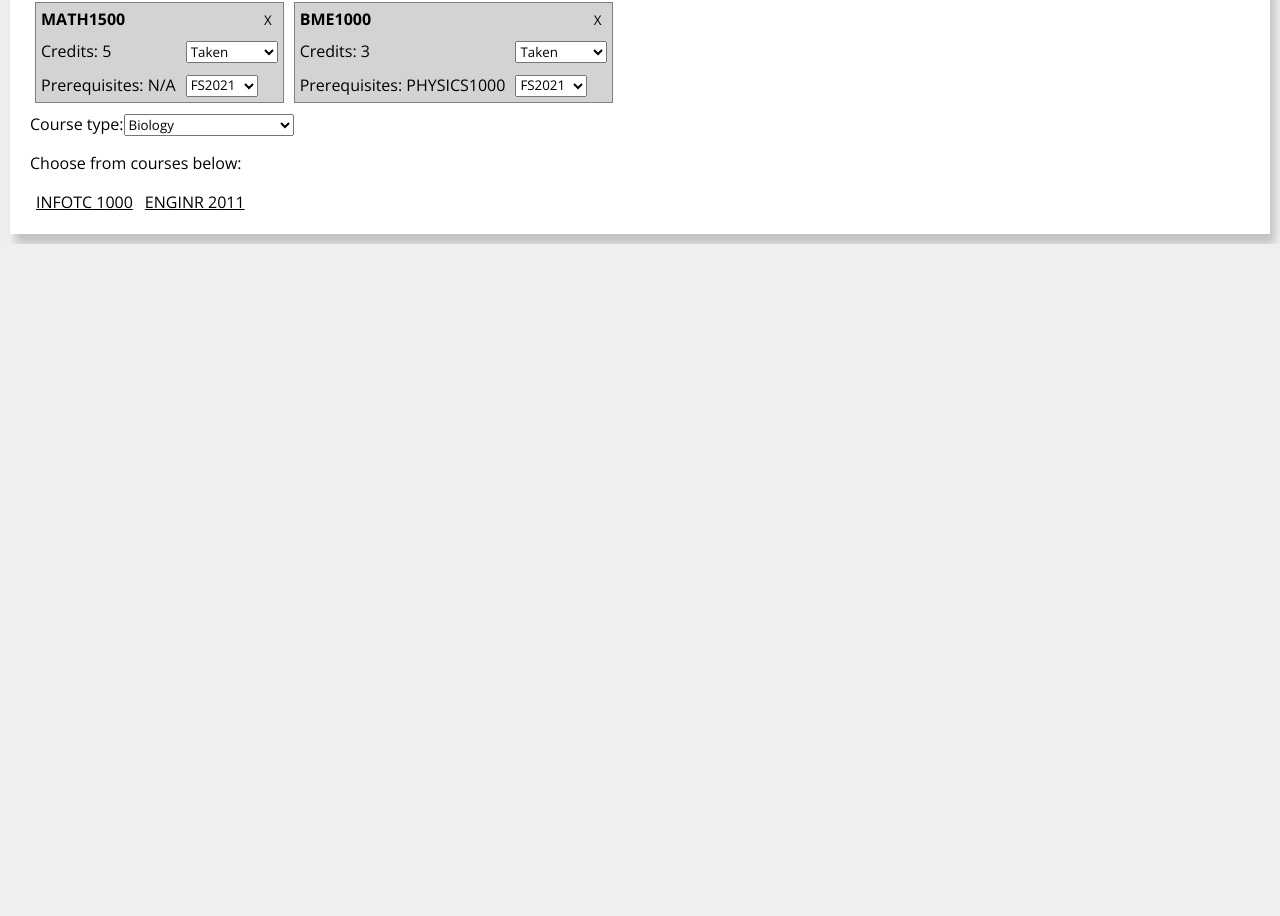
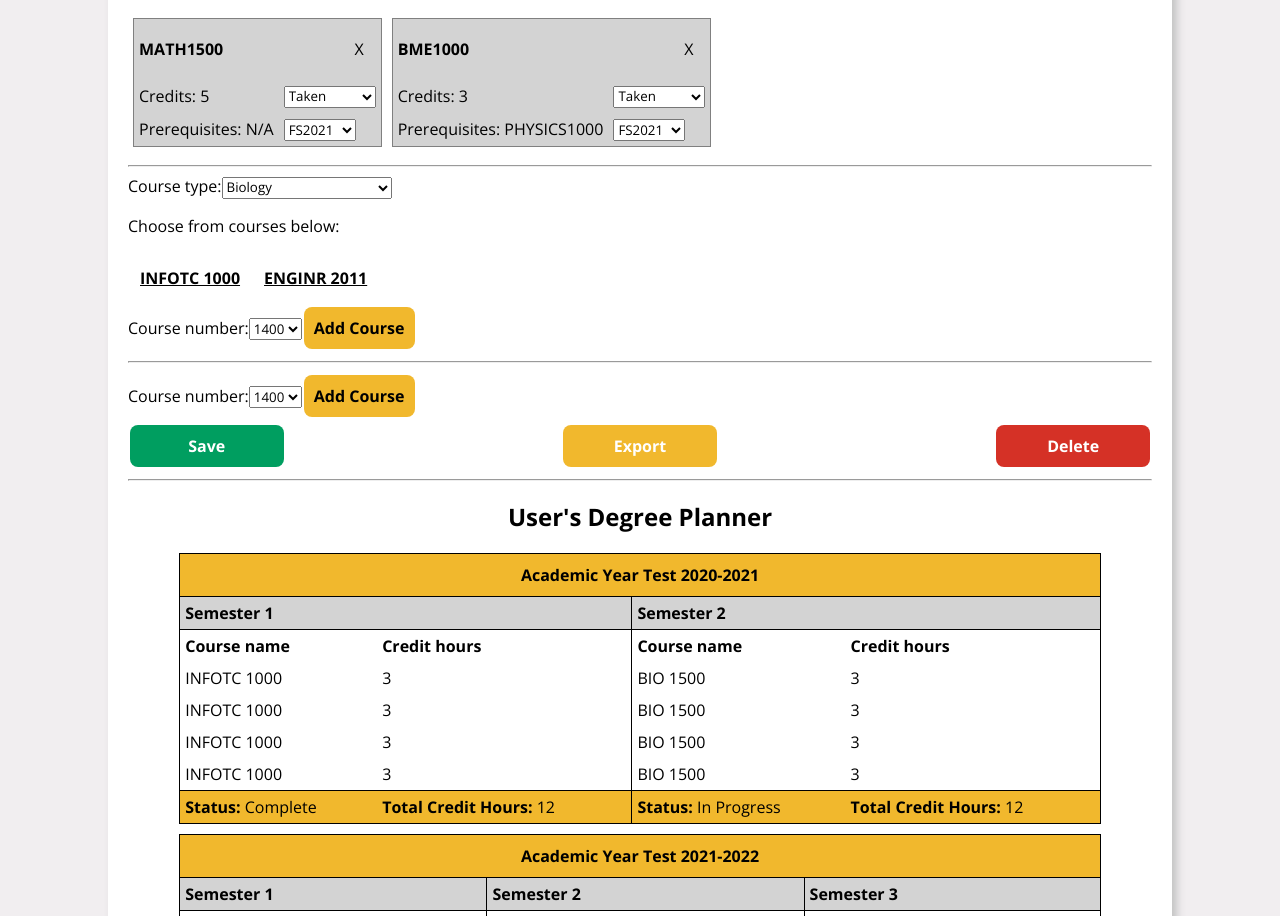
Before and after one commit to pkanGitHub/degree-audit-planner, a React (Create React App) app: page /audit in a window 1280 px wide. Shown: the part 657-1573 px from the top of the page. Before the commit the page ends 901 px from the top, so only its background shows below. Built offline with nearby package versions, Linux system fonts and the light colour scheme.

Commit message:
planner done

```diff
--- a/src/components/requiredChoice.jsx
+++ b/src/components/requiredChoice.jsx
@@ -3,10 +3,9 @@ import "../styles/audit.css"
 
 
 const RequiredChoice = ({key, classId, creditHours, preReq, removeClass}) => {
-
     return (
         <div id="choiceCourse">
-            <table>
+            <table className="courseTable">
 
                 <tr>
                     <th>{classId}</th>
@@ -34,7 +33,7 @@ const RequiredChoice = ({key, classId, creditHours, preReq, removeClass}) => {
                         Prerequisites: {preReq}
                     </td>
                     <td>
-                        <select className="requiredCourseSelect">
+                        <select className="requiredCourseSelect" name="semesterSelect" >
                             <option value='FS2021'>FS2021</option>
                             <option value='SP2022'>SP2022</option>
                             <option value='SM2022'>SM2022</option>
--- a/src/components/requiredCourse.jsx
+++ b/src/components/requiredCourse.jsx
@@ -3,7 +3,7 @@ import "../styles/audit.css"
 const RequiredCourse = ({key, classId, creditHours, preReq}) => {
     return(
         <div id="requiredCourse">
-            <table>
+            <table className="courseTable">
                 <tr>
                     <th colSpan={2}>{classId}</th>
                 </tr>
@@ -21,7 +21,7 @@ const RequiredCourse = ({key, classId, creditHours, preReq}) => {
                 </tr>
                 <tr>
                     <td>
-                        Prerequisites:{preReq}
+                        Prerequisites: {preReq}
                     </td>
                     <td>
                         <select className="requiredCourseSelect">
--- a/src/pages/audit.jsx
+++ b/src/pages/audit.jsx
@@ -3,13 +3,19 @@ import RequiredChoice from "../components/requiredChoice"
 import RequiredCourse from "../components/requiredCourse"
 import ClassInfo from "../components/classInfoPopup";
 import { useState } from "react";
-import { type } from "@testing-library/user-event/dist/type";
 
 const Audit = () => {
     const [selectCourseType, setCourseType] = useState('');
     const handleSelect=(e)=>{
         setCourseType(e.target.value)
     }
+
+    const [selectNumber, setNumber] = useState('');
+    const handleNumberSelect=(e)=>{
+        setNumber(e.target.value)
+    }
+    const courseNumber = [1400, 1500, 2000, 2050]
+
 
     // this makes the selection dynamic and allows other options to be passed through, used specifically for database data and flexibility
     const [selectType, setType] = useState('');
@@ -47,13 +53,17 @@ const Audit = () => {
 
     const popupClasses = [{className: "INFOTC 1000", classTitle: " Introduction to Information Technology", classDescript: "Introduction to Information Technology introduces the field of Information Technology including foundation experiences and knowledge, the history of digital technologies, emphasis areas in the  program, software engineering, computer networks and the internet, web development, current trends  in technology, career opportunities, and ethical/social issues. Students participate in activities  that introduce students to digital media, digital systems, and software engineering. Students learn to use distributed version control systems and how to work on collaborative teams.", creditHours: "3", preReq: "N/A", lastOffered: "Fall 2023"}, {className: "ENGINR 2011", classTitle: "Engineering Leadership and Strategic Communication", classDescript: "This course is inspired by the experience and writings of CEO and world-renowned leader David Novak. It is designed to introduce engineering students to the concepts, theory, and practice of engineering leadership. Topics include; effective written and oral communications, presentations, engineering leadership characteristics, individual differences and self-awareness, and developing and building teams. Graded on A-F basis only.", creditHours: "3", preReq: "N/A", lastOffered: "Fall 2023"}];
 
+
     return (
         <body id="fullpage">
-            <div>
-                <button className="transcriptButton">Upload Unoffical Transcript</button>
+            <div id="header">
+                <button id="transcriptButton">Upload Unoffical Transcript</button>
+                <input type="file"/>
                 <br/>
-                <a href="/tutorial">Need Help?</a>
+                <a href="/tutorial" target="_blank">Need Help?</a>
             </div>
+            <div id='contents'>
+
                 <div id="audit">
                     <div id='enrollmentSelection'>
                         {/* https://www.youtube.com/watch?v=XtS14dXwvwE */}
@@ -80,9 +90,9 @@ const Audit = () => {
                                 <option value={key}>{term[key]}</option>)}
                             </select>
                         </label>
+                        <button>Add another</button>
+                    </div>
                     <hr/>
-                </div>
-
                     <div id="requiredCourses">
                         <h4>General Requirements</h4>
                         {Object.keys(categories).map((key, index)=> (
@@ -97,9 +107,11 @@ const Audit = () => {
                     <hr/>
                     <div id='chooseCourse'>
                         <h4>General Electives</h4>
-                    {classData.map((key, index) => <RequiredChoice key={index} classId={key.classId} creditHours={key.creditHours} preReq={key.preReq} />)}
+                        {classData.map((key, index) => <RequiredChoice key={index} classId={key.classId} creditHours={key.creditHours} preReq={key.preReq}/>)}
 
                     </div>
+                    <hr/>
+                    {/* This is for when you have a large selection of classes choose from, you must go through the course type and then the course number*/}
 
                     <div id='largeClassSelect'>
                         <label>
@@ -113,10 +125,156 @@ const Audit = () => {
                         <p>
                             Choose from {selectCourseType} courses below:
                         </p>
+
+
                         <div id="popupDiv">
                             {popupClasses.map((key, index) => <ClassInfo key={index} className={key.className} classTitle={key.classTitle} classDescript={key.classDescript} creditHours={key.creditHours} preReq={key.preReq} lastOffered={key.lastOffered}/>)}
                         </div>
 
+                        <label>
+                            Course number:
+                            <select id='chooseNumber' onChange={handleNumberSelect}>
+                                    {courseNumber.map((courseNumber) => (
+                                    <option value={courseNumber}>{courseNumber}</option>))}
+                            </select>
+                        </label>
+                        {/* Need to make this where you get the information from thee choose course type and course number and then you submit this to the requiredChoice component */}
+                        <button id='addCourseButton'>Add Course</button>
+
+
+                    </div>
+                    <hr/>
+                    <div id='specifcElective'>
+
+                        <label>
+                            Course number:
+                            <select id='chooseNumber' name='course'>
+                                {courseNumber.map((courseNumber) => (
+                                <option value={courseNumber}>{courseNumber}</option>))}
+                            </select>
+                        </label>
+
+                        <button id='addCourseButton'>Add Course</button>
+
+                    </div>
+
+                    <div id='optionButtons'>
+                        <button id='saveButton'>Save</button>
+                        <button id='exportButton'>Export</button>
+                        <button id='deleteButton'>Delete</button>
+                    </div>
+                </div>
+                <hr/>
+                <div id='planner'>
+                    <h2 id='userPlanner'>User's Degree Planner</h2>
+                    <table id='twoSemesterPlan'>
+                        <tr>
+                            <th colSpan={4} id='tableHeading'>Academic Year Test 2020-2021</th>
+                        </tr>
+                        <tr>
+                            <td colSpan={2} className="semesterHeading">
+                            Semester 1
+                            </td>
+                            <td colSpan={2} className="semesterHeading">
+                            Semester 2
+                            </td>
+                        </tr>
+                        <tr className="courseTableInfo" id="tableDataHeading">
+                            <td>Course name</td>
+                            <td>Credit hours</td>
+                            <td>Course name</td>
+                            <td>Credit hours</td>
+                        </tr>
+                        <tr className="courseTableInfo">
+                            <td>INFOTC 1000</td>
+                            <td>3</td>
+                            <td>BIO 1500</td>
+                            <td>3</td>
+                        </tr>
+                        <tr className="courseTableInfo">
+                            <td>INFOTC 1000</td>
+                            <td>3</td>
+                            <td>BIO 1500</td>
+                            <td>3</td>
+                        </tr>
+                        <tr className="courseTableInfo">
+                            <td>INFOTC 1000</td>
+                            <td>3</td>
+                            <td>BIO 1500</td>
+                            <td>3</td>
+                        </tr>
+                        <tr className="courseTableInfo">
+                            <td>INFOTC 1000</td>
+                            <td>3</td>
+                            <td>BIO 1500</td>
+                            <td>3</td>
+                        </tr>
+                        <tr id='tableSummary'>
+                            <td><b>Status:</b> Complete</td>
+                            <td><b>Total Credit Hours:</b> 12</td>
+                            <td><b>Status:</b> In Progress</td>
+                            <td><b>Total Credit Hours:</b> 12</td>
+                        </tr>
+
+
+                    </table>
+
+                    <table id='threeSemesterPlan'>
+                        <tr>
+                            <th colSpan={6} id='tableHeading'>Academic Year Test 2021-2022</th>
+                        </tr>
+                        <tr>
+                            <td colSpan={2} className="semesterHeading">
+                            Semester 1
+                            </td>
+                            <td colSpan={2} className="semesterHeading">
+                            Semester 2
+                            </td>
+                            <td colSpan={2} className="semesterHeading">
+                            Semester 3
+                            </td>
+                        </tr>
+                        <tr className="courseTableInfo">
+                            <td>BIOME 1000</td>
+                            <td>3</td>
+                            <td>ENGL 1500</td>
+                            <td>3</td>
+                            <td>MATH 1500</td>
+                            <td>3</td>
+                        </tr>
+                        <tr className="courseTableInfo">
+                            <td>BIOME 1000</td>
+                            <td>3</td>
+                            <td>ENGL 1500</td>
+                            <td>3</td>
+                            <td>MATH 1500</td>
+                            <td>3</td>
+                        </tr>
+                        <tr className="courseTableInfo">
+                            <td>BIOME 1000</td>
+                            <td>3</td>
+                            <td>ENGL 1500</td>
+                            <td>3</td>
+                            <td>MATH 1500</td>
+                            <td>3</td>
+                        </tr>
+                        <tr className="courseTableInfo">
+                            <td>BIOME 1000</td>
+                            <td>3</td>
+                            <td>ENGL 1500</td>
+                            <td>3</td>
+                            <td>MATH 1500</td>
+                            <td>3</td>
+                        </tr>
+                        <tr id='tableSummary'>
+                            <td><b>Status:</b> Complete</td>
+                            <td><b>Total Credit Hours:</b> 12</td>
+                            <td><b>Status:</b> In Progress</td>
+                            <td><b>Total Credit Hours:</b> 12</td>
+                            <td><b>Status:</b> Planned</td>
+                            <td><b>Total Credit Hours:</b> 12</td>
+                        </tr>
+                    </table>
                 </div>
             </div>
         </body>
--- a/src/styles/audit.css
+++ b/src/styles/audit.css
@@ -1,20 +1,28 @@
-#audit
+#contents
 {
     background-color: white;
     padding: 20px;
-    margin: 10px;
     box-shadow: 5px 10px 8px #c3c3c3;
+    width: 80%;
+    align-items: center;
+    margin: auto;
+}
+
+#header{
+    text-align: center;
 }
 
 #enrollmentSelection {
     text-align: center;
+    margin: auto;
+    align-items: center;
+    display: flex;
+    justify-content: space-between;
 }
 
 
-.transcriptButton {
+button{
     border: none;
-    background-color: black;
-    color: white;
     padding: 10px;
     text-align: center;
     text-decoration: none;
@@ -26,6 +34,18 @@
     font-weight: bold;
     align-items: center;
 }
+#transcriptButton {
+
+    background-color: black;
+    color: white;
+}
+
+#addCourseButton {
+
+    background-color: #F1B82D;
+    color: black;
+
+}
 
 #requiredCourse, #choiceCourse
 {
@@ -33,27 +53,26 @@
     display: inline-block;
     padding: 5px;
 
-
 }
 
-table {
+.courseTable {
     border: 1px solid gray;
     border-collapse: collapse;
     padding: 10px;
 }
-th{
-    text-align: left;
-}
-
-th, td
+.courseTable th, td
 {
     padding: 5px;
     background-color: lightgray;
+}
+.courseTable th{
+    text-align: left;
 }
 
 #removeButton {
     border: none;
     background-color: transparent;
+    font-weight: normal;
 }
 
 #removeItem {
@@ -69,5 +88,75 @@ body{
     width: 100%;
     height: 100%;
     text-align: left;
+}
+
+#optionButtons{
+    display: flex;
+    justify-content: space-between;
+}
+
+#exportButton{
+    background-color: #F1B82D;
+    color: white;
+    width: 15%;
+}
+
+#saveButton{
+    background-color: #009E60;
+    color: white;
+    width: 15%;
+}
+
+#deleteButton{
+    background-color: #D53126;
+    color: white;
+    width: 15%;
+}
+
+#twoSemesterPlan, #threeSemesterPlan{
+    margin-left: auto;
+    margin-right: auto;
+    border: 1px solid black;
+    border-collapse: collapse;
+    width: 90%;
+    margin-bottom: 10px;
+}
+#twoSemesterPlan th, #threeSemesterPlan th{
+    text-align: center;
+    background-color: #F1B82D;
+    border-bottom: 1px solid black;
+    padding: 10px;
+}
+
+.semesterHeading{
+    background-color: lightgray;
+    font-weight: bold;
+    border-bottom: 1px solid black;
+    border-left: 1px solid black;
+    border-right: 1px solid black;
 
 }
+.courseTableInfo td{
+    background-color: white;
+}
+
+.courseTableInfo td:nth-child(2), .courseTableInfo td:nth-child(4){
+    border-right: 1px solid black;
+}
+
+#tableDataHeading td{
+    font-weight: bold;
+}
+
+#tableSummary td{
+    border-top: 1px solid black;
+    background-color: #F1B82D;
+}
+
+#tableSummary td:nth-child(2), #tableSummary td:nth-child(4){
+    border-right: 1px solid black;
+}
+
+#userPlanner{
+    text-align: center;
+}
--- a/src/styles/terms.css
+++ b/src/styles/terms.css
@@ -8,6 +8,7 @@
     background-color: #F1EEF0;
     text-decoration: underline;
     color: #1C5E90;
+    font-size: medium;
 }
 
 #close {
```
Lines whose indentation alone changed are shown as unchanged.
